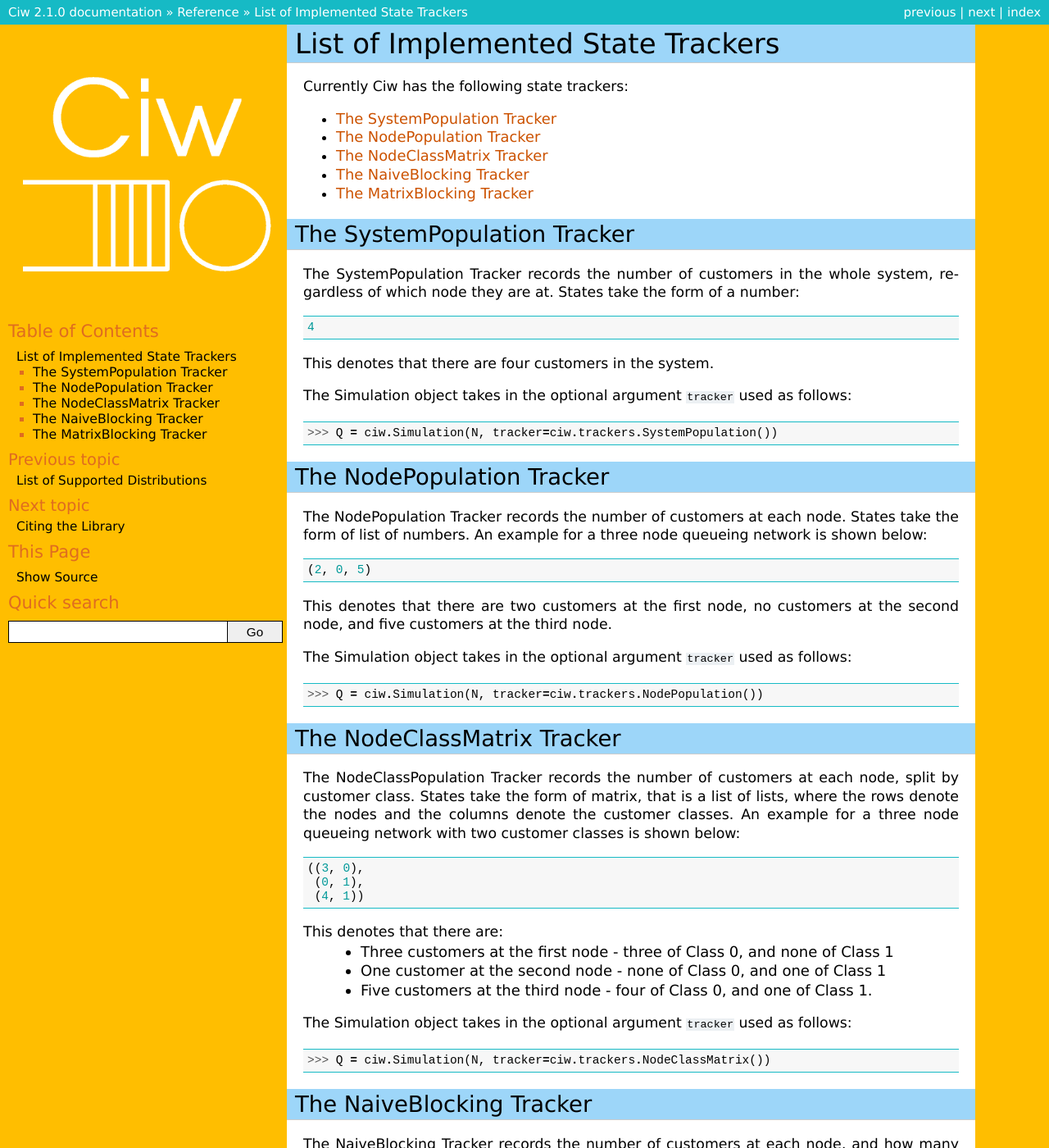
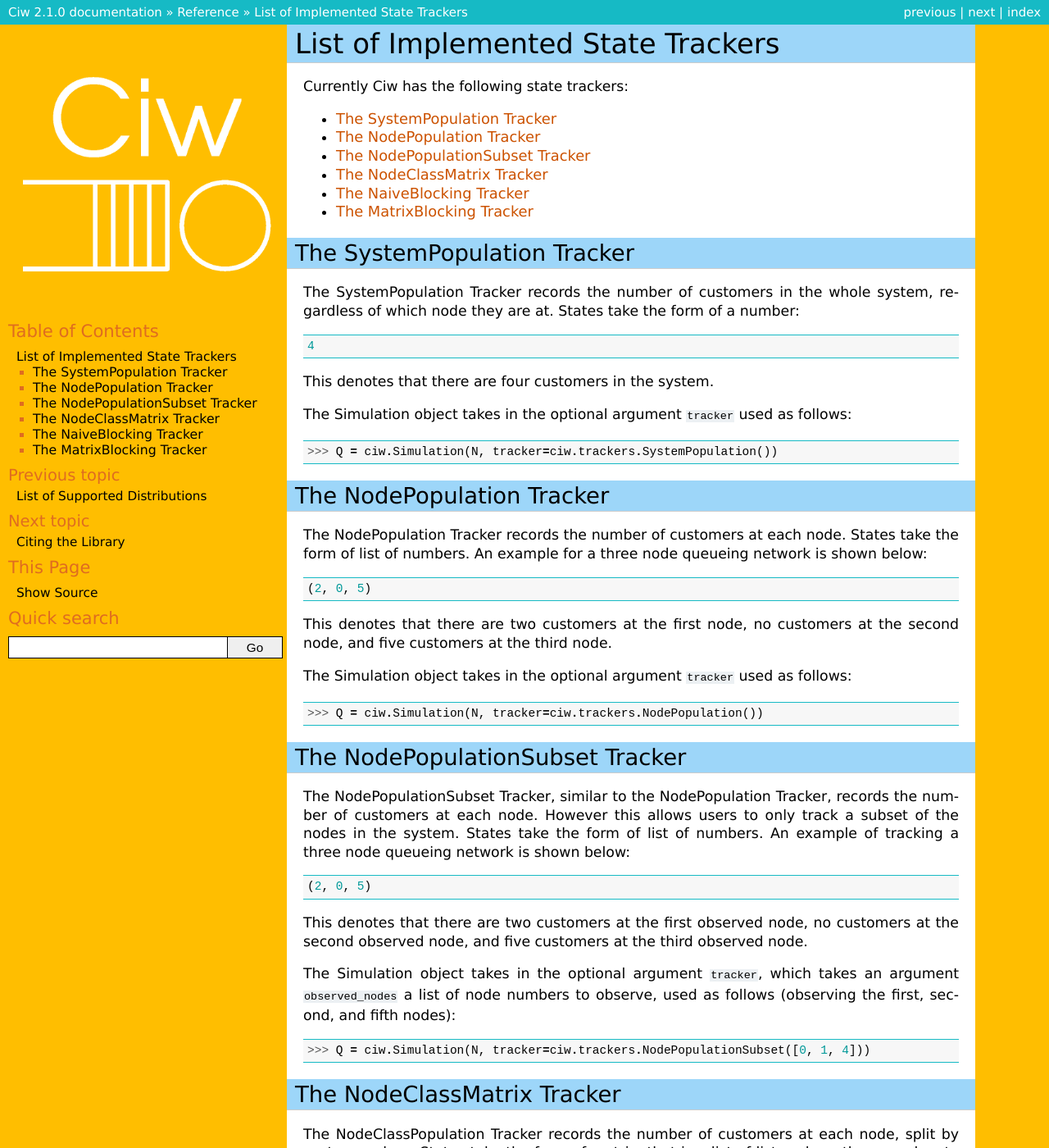
Before and after one commit to CiwPython/Ciw, a Sphinx documentation site: the page built from docs/Reference/state_trackers.rst, in a window 1280 px wide and 1400 px high. Shown: the whole window at 82% size. Built offline with Sphinx 7.4.7, drawn with Linux system fonts in a browser that asks for light colours.

Commit message:
update state tracking documentation

```diff
--- a/docs/Guides/state_trackers.rst
+++ b/docs/Guides/state_trackers.rst
@@ -50,5 +50,8 @@ From this we can obtain the proportion of time the system spend in each state::
 
 So the system was in state :code:`0` (no individuals in the system) 55.4% of the time, in state :code:`1` (one individual in the system) 24.7% of the time, state :code:`2` (two individuals in the system) 13.1% of the time, and state :code:`3` (three individuals in the system) 6.8% of the time.
 
+If a warm up and cool down time is required when calculating the state probabilities, we can put in an observation period. For example, if we with to find the proportion of time the system spend in each state, between dates :code:`50` and :code:`200`, then we can use the following::
+
+    >>> Q.statetracker.state_probabilities(observation_period=(50, 200)) # doctest:+SKIP
 
 Note that different trackers represent different states in different ways, see :ref:`refs-statetrackers` for a list of implemented trackers.
--- a/docs/Reference/state_trackers.rst
+++ b/docs/Reference/state_trackers.rst
@@ -47,6 +48,24 @@ This denotes that there are two customers at the first node, no customers at the
 The Simulation object takes in the optional argument :code:`tracker` used as follows::
 
     >>> Q = ciw.Simulation(N, tracker=ciw.trackers.NodePopulation()) # doctest:+SKIP
+
+
+.. _nodepopsubset:
+
+--------------------------------
+The NodePopulationSubset Tracker
+--------------------------------
+
+The NodePopulationSubset Tracker, similar to the NodePopulation Tracker, records the number of customers at each node. However this allows users to only track a subset of the nodes in the system.
+States take the form of list of numbers. An example of tracking a three node queueing network is shown below::
+
+    (2, 0, 5)
+
+This denotes that there are two customers at the first observed node, no customers at the second observed node, and five customers at the third observed node.
+
+The Simulation object takes in the optional argument :code:`tracker`, which takes an argument :code:`observed_nodes` a list of node numbers to observe, used as follows (observing the first, second, and fifth nodes)::
+
+    >>> Q = ciw.Simulation(N, tracker=ciw.trackers.NodePopulationSubset([0, 1, 4])) # doctest:+SKIP
 
 
 .. _nodeclssmatrix:
```
Also changed, not shown: other parts of docs/Reference/state_trackers.rst (+1 -0 lines).
